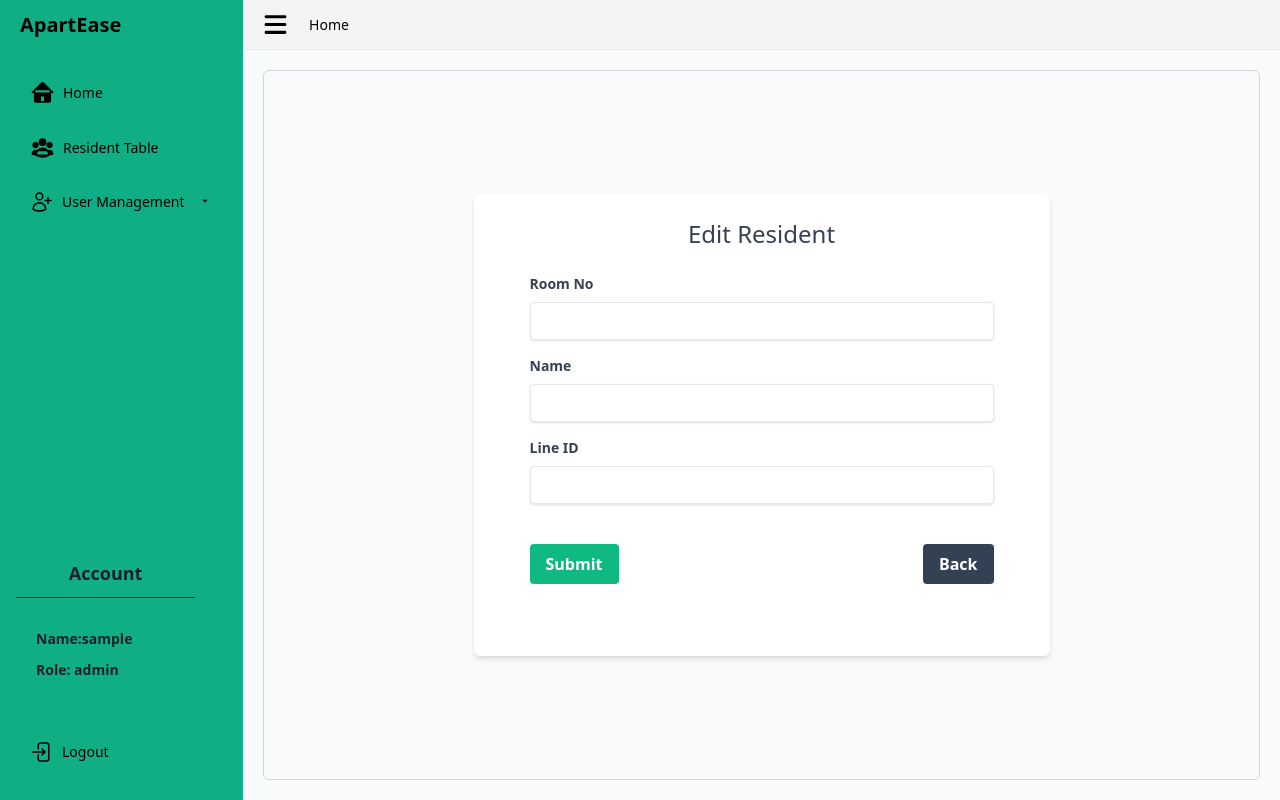
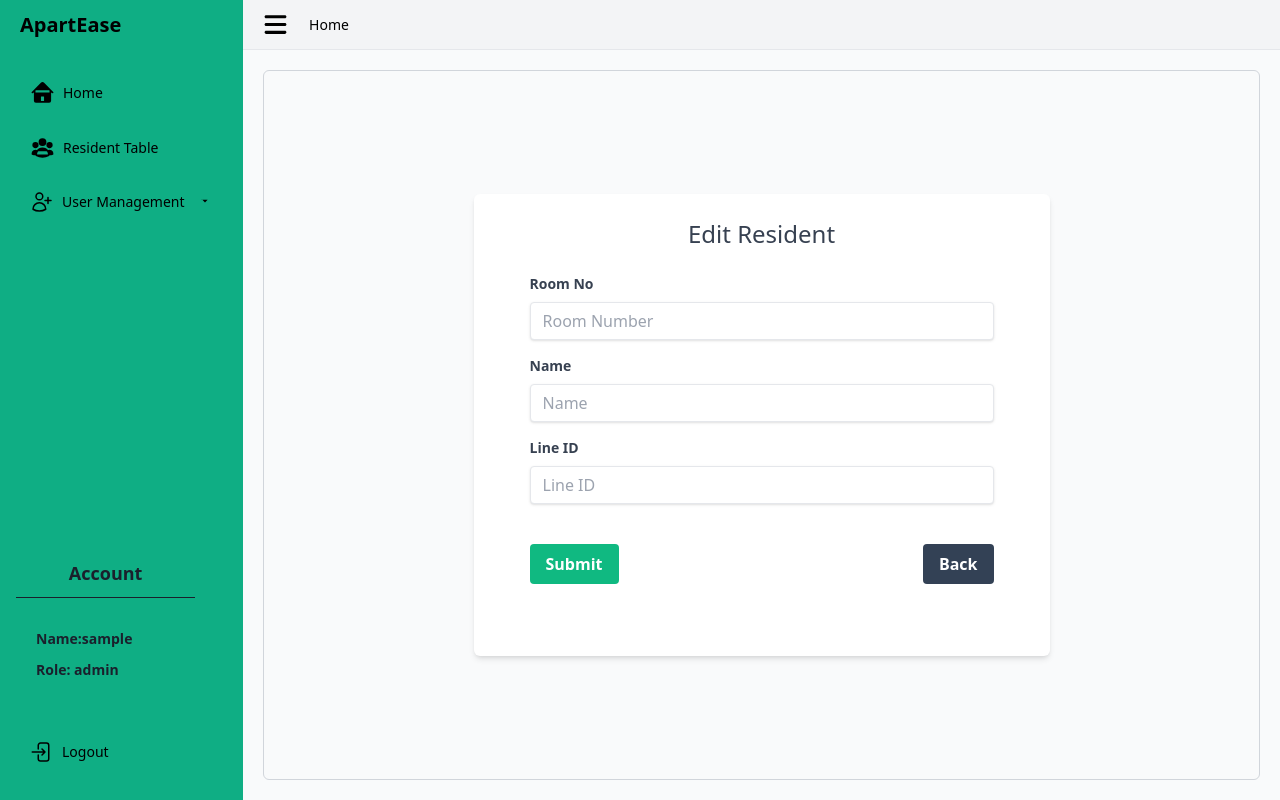
Before and after one commit to sawehkalanephaung/ApartEase-Frontend, a Vue app: page /resident-edit/1 in a window 1280 px wide. Shown: the top 800 px of the page. Built offline with nearby package versions, Linux system fonts and the light colour scheme; no server answers; sample sign-in values are in the browser's storage.

Commit message:
fix bugs
- fetch resident api by id and display resident information when in resident edit page
- fetch role api by id and display in role edit page
- fetch user api by id and display in user edit page
- add eye password icons in UserEditView to allow user to view password

```diff
--- a/src/views/ResidentEditView.vue
+++ b/src/views/ResidentEditView.vue
@@ -2,46 +2,50 @@
   <div class="flex items-center justify-center h-full">
     <div class="w-full max-w-xl p-6 bg-white rounded-md shadow-md">
       <h3 class="text-2xl font-medium text-gray-700 text-center">Edit Resident</h3>
-
-      <form @submit.prevent="onSubmit" class="rounded px-8 pt-6 pb-8 mb-4">
+      <Form @submit="onSubmit" :validation-schema="schema" class="rounded px-8 pt-6 pb-8 mb-4">
         <div class="mb-4">
           <label class="block text-gray-700 text-sm font-bold mb-2" for="roomNumber">Room No</label>
-          <input
+          <Field
             v-model="resident.roomNumber"
             type="text"
             id="roomNumber"
+            name="roomNumber"
             class="shadow appearance-none border rounded w-full py-2 px-3 text-gray-700 leading-tight focus:outline-none focus:shadow-outline"
-            required
+            placeholder="Room Number"
           />
+          <ErrorMessage name="roomNumber" class="text-red-500 text-xs italic" />
+          <p v-if="message" class="text-error text-xs italic mt-2">{{ message }}</p>
         </div>
 
         <div class="mb-4">
           <label class="block text-gray-700 text-sm font-bold mb-2" for="name">Name</label>
-          <input
+          <Field
             v-model="resident.name"
             type="text"
             id="name"
+            name="name"
             class="shadow appearance-none border rounded w-full py-2 px-3 text-gray-700 leading-tight focus:outline-none focus:shadow-outline"
-            required
+            placeholder="Name"
           />
+          <ErrorMessage name="name" class="text-red-500 text-xs italic" />
         </div>
 
         <div class="mb-4">
           <label class="block text-gray-700 text-sm font-bold mb-2" for="lineId">Line ID</label>
-          <input
+          <Field
             v-model="resident.lineId"
             type="text"
             id="lineId"
+            name="lineId"
             class="shadow appearance-none border rounded w-full py-2 px-3 text-gray-700 leading-tight focus:outline-none focus:shadow-outline"
-            required
+            placeholder="Line ID"
           />
+          <ErrorMessage name="lineId" class="text-red-500 text-xs italic" />
         </div>
-
 
         <div class="flex items-center justify-between mt-10">
           <button
             type="submit"
-
             class="bg-emerald-500 hover:bg-emerald-700 text-white font-bold py-2 px-4 rounded focus:outline-none focus:shadow-outline"
           >
             Submit
@@ -49,12 +53,12 @@
           <button
             type="button"
             @click="cancel"
-           class="bg-slate-700 hover:bg-slate-800 text-white font-bold py-2 px-4 rounded">
-          Back
-        </button>
+            class="bg-slate-700 hover:bg-slate-800 text-white font-bold py-2 px-4 rounded"
+          >
+            Back
+          </button>
         </div>
-      </form>
-      <p v-if="message" class="text-error mt-5">{{ message }}</p>
+      </Form>
     </div>
   </div>
 </template>
@@ -62,6 +66,8 @@
 <script setup>
 import { ref, onMounted } from 'vue';
 import { useRouter, useRoute } from 'vue-router';
+import { Form, Field, ErrorMessage } from 'vee-validate';
+import * as yup from 'yup';
 import apiClient from '@/services/AxiosClient.js';
 
 const router = useRouter();
@@ -74,14 +80,30 @@ const resident = ref({
 });
 const message = ref('');
 
+const schema = yup.object().shape({
+  roomNumber: yup.string().required('Room number is required!'),
+  name: yup.string().required('Name is required!'),
+  lineId: yup.string().required('Line ID is required!'),
+});
+
 const fetchData = async () => {
   try {
+    console.log('Fetching data for resident ID:', route.params.id); // Log the resident ID
     const response = await apiClient.get(`/resident/list/${route.params.id}`);
-    if (response.data && response.data.resident) {
-      resident.value = response.data.resident;
+    console.log('API Response:', response.data); // Log the API response
+
+    if (response.data && response.data.Resident) { // Adjusted to match the API response structure
+      resident.value = {
+        lineId: response.data.Resident.lineId,
+        name: response.data.Resident.name,
+        roomNumber: response.data.Resident.roomNumber,
+      };
+      console.log('Resident Data:', resident.value); // Log the resident data
+    } else {
+      console.warn('No resident data found in response:', response.data);
     }
   } catch (error) {
-    console.error('Error fetching data:', error);
+    console.error("Error fetching data:", error);
   }
 };
 
@@ -94,30 +116,21 @@ const cancel = () => {
 };
 
 const onSubmit = async () => {
-  if (!resident.value.roomNumber || !resident.value.name || !resident.value.lineId) {
-    console.error('Resident data is incomplete');
-    return;
-  }
-
   try {
     const response = await apiClient.put(`/resident/edit/${route.params.id}`, resident.value);
     const result = response.data;
-
-    if (result.message === 'The resident does not exist!') {
-      alert(result.message);
-      return;
-    }
-
     alert(result.message);
     router.push('/resident-list');
     if (result.status === 'ok') {
       router.push('/resident-list');
     }
   } catch (error) {
-    // Check if error object exists and contains data property
     if (error.response && error.response.data && error.response.data.message) {
       // Display the error message from the server
       message.value = error.response.data.message;
+    } else {
+      // Display the error message from the server
+      message.value = 'An error occurred during registration. Please try again.';
     }
   }
 };
--- a/src/views/UserEditView.vue
+++ b/src/views/UserEditView.vue
@@ -15,15 +15,30 @@
           />
         </div>
 
-        <div class="mb-4">
+        <div class="mb-4 relative">
           <label class="block text-gray-700 text-sm font-bold mb-2" for="password">Password</label>
           <input
             v-model="user.password"
-            type="password"
+            :type="passwordVisible ? 'text' : 'password'"
             id="password"
             class="shadow appearance-none border rounded w-full py-2 px-3 text-gray-700 leading-tight focus:outline-none focus:shadow-outline"
             required
           />
+          <!-- eye password icon -->
+          <button
+            type="button"
+            @click="togglePasswordVisibility"
+            class="absolute inset-y-0 right-0 pr-3 flex items-center text-sm leading-5"
+          >
+            <svg v-if="passwordVisible" xmlns="http://www.w3.org/2000/svg" viewBox="0 0 20 20" fill="currentColor" class="size-5 mt-6">
+              <path d="M10 12.5a2.5 2.5 0 1 0 0-5 2.5 2.5 0 0 0 0 5Z" />
+              <path fill-rule="evenodd" d="M.664 10.59a1.651 1.651 0 0 1 0-1.186A10.004 10.004 0 0 1 10 3c4.257 0 7.893 2.66 9.336 6.41.147.381.146.804 0 1.186A10.004 10.004 0 0 1 10 17c-4.257 0-7.893-2.66-9.336-6.41ZM14 10a4 4 0 1 1-8 0 4 4 0 0 1 8 0Z" clip-rule="evenodd" />
+            </svg>
+            <svg v-else xmlns="http://www.w3.org/2000/svg" viewBox="0 0 20 20" fill="currentColor" class="size-5 mt-6">
+              <path fill-rule="evenodd" d="M3.28 2.22a.75.75 0 0 0-1.06 1.06l14.5 14.5a.75.75 0 1 0 1.06-1.06l-1.745-1.745a10.029 10.029 0 0 0 3.3-4.38 1.651 1.651 0 0 0 0-1.185A10.004 10.004 0 0 0 9.999 3a9.956 9.956 0 0 0-4.744 1.194L3.28 2.22ZM7.752 6.69l1.092 1.092a2.5 2.5 0 0 1 3.374 3.373l1.091 1.092a4 4 0 0 0-5.557-5.557Z" clip-rule="evenodd" />
+              <path d="m10.748 13.93 2.523 2.523a9.987 9.987 0 0 1-3.27.547c-4.258 0-7.894-2.66-9.337-6.41a1.651 1.651 0 0 1 0-1.186A10.007 10.007 0 0 1 2.839 6.02L6.07 9.252a4 4 0 0 0 4.678 4.678Z" />
+            </svg>
+          </button>
         </div>
 
         <div class="mb-4">
@@ -43,8 +58,9 @@
           <button
             type="submit"
             class="bg-emerald-500 hover:bg-emerald-700 text-white font-bold py-2 px-4 rounded focus:outline-none focus:shadow-outline"
+            :disabled="isSubmitting"
           >
-            Submit
+          {{ isSubmitting ? "Submitting..." : "Submit" }}
           </button>
           <button
             type="button"
@@ -55,6 +71,15 @@
           </button>
         </div>
       </form>
+
+      <!-- Temporary display for debugging -->
+      <div class="mt-4 p-4 bg-gray-100 rounded">
+        <h4 class="text-lg font-medium">Debug Info:</h4>
+        <p><strong>Username:</strong> {{ user.username }}</p>
+        <p><strong>Password:</strong> {{ user.password }}</p>
+        <p><strong>Role:</strong> {{ user.role }}</p>
+        <p><strong>Roles List:</strong> {{ roles }}</p>
+      </div>
     </div>
   </div>
 </template>
@@ -73,15 +98,27 @@ const user = ref({
   role: '',
 });
 
+const isSubmitting = ref(false);
+const message = ref("");
+const passwordVisible = ref(false); // State to track password visibility
+// list all role in roles selection
 const roles = ref([]);
 
 const fetchData = async () => {
   try {
+    console.log('Fetching data for user ID:', route.params.id); // Log the user ID
     const response = await apiClient.get(`/user/list/${route.params.id}`);
+    console.log('API Response:', response.data); // Log the API response
+
     if (response.data && response.data.User) {
-      user.value = response.data.User;
+      user.value = {
+        username: response.data.User.username,
+        password: '', // Password is not returned by the API, so set it to an empty string
+        role: response.data.User.has_admin_role.length > 0 ? response.data.User.has_admin_role[0].name : '', // Assuming the role is in the has_admin_role array
+      };
+      console.log('User Data:', user.value); // Log the user data
     } else {
-      console.error('User data not available in API response');
+      console.warn('No user data found in response:', response.data);
     }
   } catch (error) {
     console.error('Error fetching data:', error);
@@ -92,6 +129,7 @@ const fetchRoles = async () => {
   try {
     const response = await apiClient.get('/role/list');
     roles.value = response.data.Role.slice(0, -1); // Assuming the last item is pagination info
+    console.log('Roles Data:', roles.value); // Log the roles data
   } catch (error) {
     console.error('Error fetching roles:', error);
   }
@@ -101,6 +139,10 @@ onMounted(() => {
   fetchData();
   fetchRoles();
 });
+const togglePasswordVisibility = () => {
+  passwordVisible.value = !passwordVisible.value;
+};
+
 
 const cancel = () => {
   router.push('/user-list');
@@ -112,19 +154,28 @@ const onSubmit = async () => {
     return;
   }
 
+  isSubmitting.value = true;
+
   try {
+    const userData = {
+      username: user.value.username,
+      password: user.value.password,
+      role: user.value.role,
+    };
     console.log(`Submitting data to /user/edit/${route.params.id}`, user.value); // Debugging line
     const response = await apiClient.put(`/user/edit/${route.params.id}`, user.value);
     const result = response.data;
 
     if (result.message === 'The role does not exist!') {
       alert(result.message);
+      message.value = result.message;
+      isSubmitting.value = false;
       return;
     }
-    // alert(result.message);
     router.push('/user-list');
   } catch (error) {
     console.error('Error updating data:', error);
+    isSubmitting.value = false;
   }
 };
 </script>
```
Also changed, not shown: src/views/RoleEditView.vue (+13 -9 lines).
